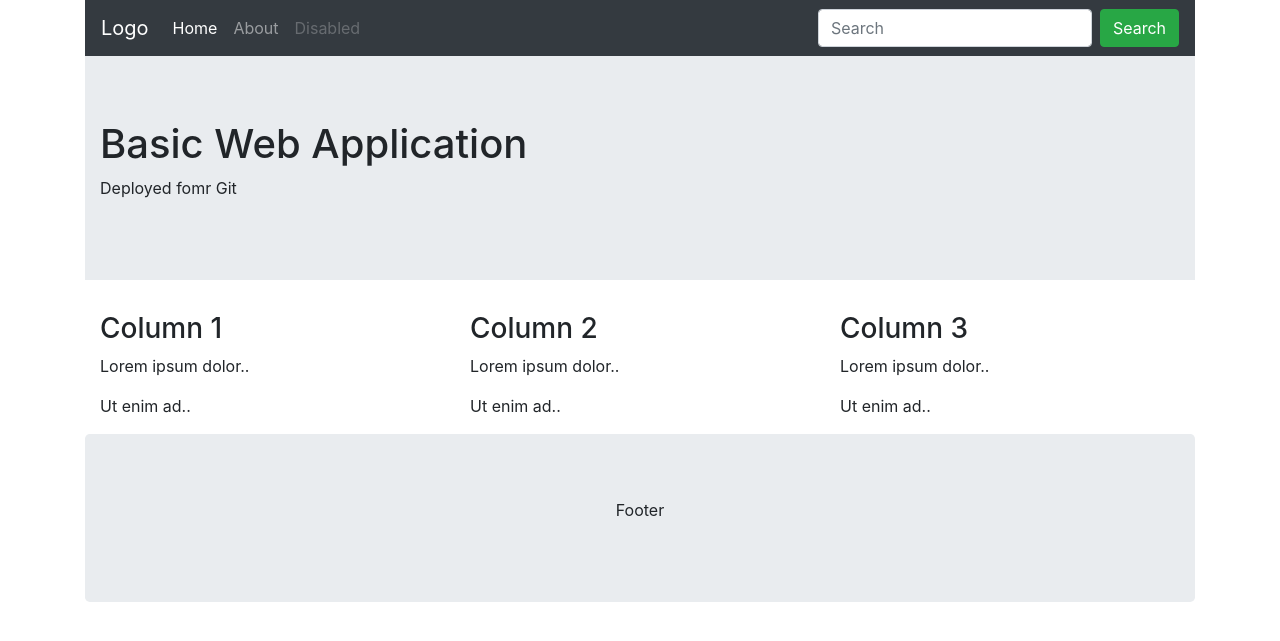
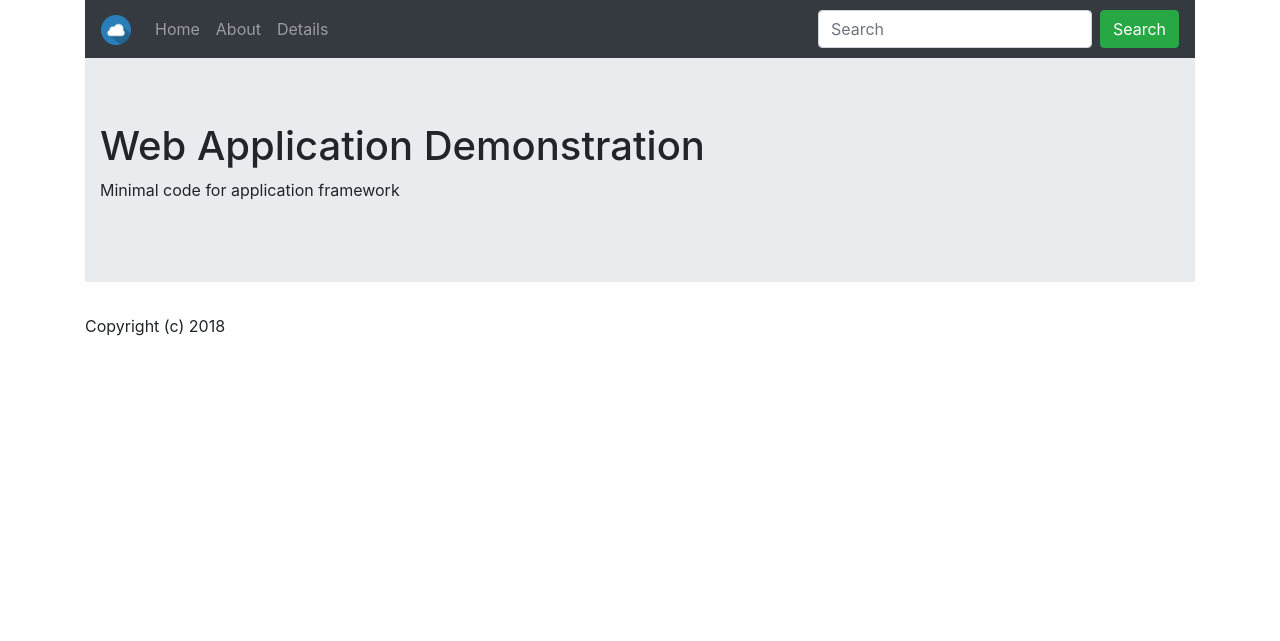
Before and after one commit to shibboleth66/basic-python-web-app, a Flask app: page / in a window 1280 px wide. Shown: the top 641 px of the page. Run offline with Flask 2, Linux system fonts and the light colour scheme; some libraries are stand-ins or nearby versions.

Commit message:
Added dynamic details page, tidied remaining code

```diff
--- a/app/templates/about.html
+++ b/app/templates/about.html
@@ -1,14 +1,16 @@
 <!-- about.html-->
 
 {% extends "base.html" %}
+
 {% block title %}About{% endblock %}
+
 {% block body %}
 
 <!-- Jumbotron Banner -->
 <div class="jumbotron jumbotron-fluid">
   <div class="container">
-    <h1>This is a Demo Application</h1>
-    <p>Built with Python, Flask, Gunicorn and Bootstrap 4</p>
+    <h1>Application code stored in Git</h1>
+    <p>Technologies based on Python, Flask, Gunicorn and Bootstrap 4</p>
   </div>
 </div>
 
--- a/app/templates/base.html
+++ b/app/templates/base.html
@@ -15,20 +15,22 @@
       <header>
         <!-- Navigation -->
         <nav class="navbar navbar-expand-md navbar-dark bg-dark">
-          <a class="navbar-brand" href="#">Logo</a>
+          <a class="navbar-brand" href="#">
+            <img src="/static/logo.png" width="30" height="30" alt="">
+          </a>
           <button class="navbar-toggler" type="button" data-toggle="collapse" data-target="#navbarCollapse" aria-controls="navbarCollapse" aria-expanded="false" aria-label="Toggle navigation">
             <span class="navbar-toggler-icon"></span>
           </button>
           <div class="collapse navbar-collapse" id="navbarCollapse">
             <ul class="navbar-nav mr-auto nav-pills">
-              <li class="nav-item active">
+              <li class="nav-item">
                 <a class="nav-link" href="/">Home</a>
               </li>
               <li class="nav-item">
                 <a class="nav-link" href="/about">About</a>
               </li>
               <li class="nav-item">
-                <a class="nav-link disabled" href="#">Disabled</a>
+                <a class="nav-link" href="/details">Details</a>
               </li>
             </ul>
             <form class="form-inline mt-2 mt-md-0">
@@ -44,8 +46,8 @@
       {% endblock %}
 
       <!-- Footer -->
-      <div class="jumbotron text-center" style="margin-bottom:0">
-        <p>Footer</p>
+      <div class="footer" style="margin-bottom:0">
+        <p>Copyright (c) 2018</p>
       </div>
 
   </div>
--- a/app/templates/index.html
+++ b/app/templates/index.html
@@ -1,35 +1,16 @@
-<!-- index.html-->
+<!-- index.html -->
 
 {% extends "base.html" %}
+
 {% block title %}Home{% endblock %}
+
 {% block body %}
 
 <!-- Jumbotron Banner -->
 <div class="jumbotron jumbotron-fluid">
   <div class="container">
-    <h1>Basic Web Application</h1>
-    <p>Deployed fomr Git</p>
-  </div>
-</div>
-
-<!-- Main Content -->
-<div class="container">
-  <div class="row">
-    <div class="col-sm-4">
-      <h3>Column 1</h3>
-      <p>Lorem ipsum dolor..</p>
-      <p>Ut enim ad..</p>
-    </div>
-    <div class="col-sm-4">
-      <h3>Column 2</h3>
-      <p>Lorem ipsum dolor..</p>
-      <p>Ut enim ad..</p>
-    </div>
-    <div class="col-sm-4">
-      <h3>Column 3</h3>
-      <p>Lorem ipsum dolor..</p>
-      <p>Ut enim ad..</p>
-    </div>
+    <h1>Web Application Demonstration</h1>
+    <p>Minimal code for application framework</p>
   </div>
 </div>
 
--- a/app/views.py
+++ b/app/views.py
@@ -1,7 +1,7 @@
 # views.py
 
 from app import application
-from flask import render_template
+from flask import render_template, request
 import json
 
 @application.route('/')
@@ -13,14 +13,7 @@ def index():
 def about():
     return render_template("about.html")
 
-@application.route('/data')
-def get_data():
-
-    obj = {
-        "test_data" : [
-            "hello",
-            "there"
-        ]
-    }
-
-    return json.dumps(obj)
+@application.route('/details')
+def details():
+    import os
+    return render_template("details.html", list=os.environ)
--- a/gunicorn_config.py
+++ b/gunicorn_config.py
@@ -1,10 +1,8 @@
 import os
 import multiprocessing
 
-# bind = "127.0.0.1:8000"
 workers = multiprocessing.cpu_count() * 2 + 1
 
-# workers = int(os.environ.get('GUNICORN_PROCESSES', '3'))
 threads = int(os.environ.get('GUNICORN_THREADS', '1'))
 
 forwarded_allow_ips = '*'
--- a/requirements.txt
+++ b/requirements.txt
@@ -1,2 +1,3 @@
 flask
 gunicorn
+boto3
--- a/wsgi.py
+++ b/wsgi.py
@@ -11,4 +11,5 @@ if __name__ != "__main__":
     application.logger.setLevel(gunicorn_logger.level)
 
 if __name__ == "__main__":
+
     application.run()
```
Also changed, not shown: app/templates/details.html (added, +38 -0 lines), app/__init__.py (line endings or trailing spaces), app/static/logo.png (added), 1 other file.
